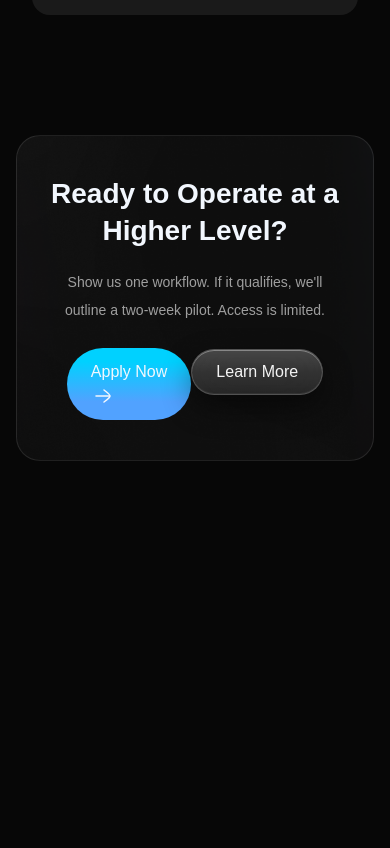
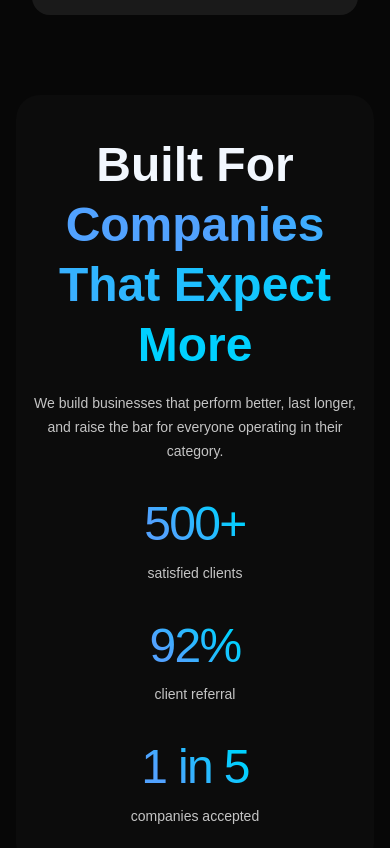
Before and after one commit to Cozmiq-Codes/nuwat, a Next.js app: page / in a window 390 px wide. Shown: the part 5616-6464 px from the top of the page. Before the commit the page ends 6137 px from the top, so only its background shows below. Built offline with nearby package versions, Linux system fonts and the light colour scheme.

Commit message:
feat(home): Stats Section Design

```diff
--- a/app/globals.css
+++ b/app/globals.css
@@ -66,7 +66,7 @@ body.menu-open {
 }
 
 .section-heading {
-    @apply text-[#F2F7FE] text-center text-5xl font-bold leading-[60px] capitalize;
+  @apply text-[#F2F7FE] text-center text-5xl font-bold leading-[60px] capitalize;
 }
 
 /* Navbar */
--- a/app/page.tsx
+++ b/app/page.tsx
@@ -5,6 +5,7 @@ import CTA from "@/components/home/cta/CTA";
 import Image from "next/image";
 import EmpoweringSection from "@/components/home/Empowering/EmpoweringSection";
 import Capabilities from "@/components/home/capabilities/Capabilities";
+import StatsSection from "@/components/home/stats/StatsSection";
 const HeroImage = "/hero/hero-big.png";
 
 const Home = () => {
@@ -20,9 +21,10 @@ const Home = () => {
           className={"w-full h-[380px] rounded-2xl"}
         />
       </div>
-        <EmpoweringSection />
+      <EmpoweringSection />
       <WhatWeDo />
-        <Capabilities />
+      <Capabilities />
+      <StatsSection />
       <CTA />
     </>
   );
--- a/components/home/cta/CTA.tsx
+++ b/components/home/cta/CTA.tsx
@@ -12,8 +12,8 @@ const CTA = () => {
                 Ready to Operate at a Higher Level?
               </h2>
               <p className={"paragraph_md"}>
-                Show us one workflow. If it qualifies, we&apos;ll outline a two-week
-                pilot. Access is limited.
+                Show us one workflow. If it qualifies, we&apos;ll outline a
+                two-week pilot. Access is limited.
               </p>
             </div>
             <div className="cta_bottom_content">
--- /dev/null
+++ b/components/home/stats/StatsSection.tsx
@@ -0,0 +1,89 @@
+import React from "react";
+
+const StatsSection = () => {
+  return (
+    <section>
+      <div className={"main-container"}>
+        <div
+          className={
+            "py-[40px] md:py-[75px] px-4 md:px-0 bg-[#FFFFFF05] flex flex-col items-center justify-center w-full rounded-3xl gap-8 md:gap-12"
+          }
+        >
+          <div
+            className={
+              "max-w-full lg:max-w-[900px] flex flex-col items-center gap-4"
+            }
+          >
+            <h2 className={"section-heading text-3xl md:text-4xl lg:text-5xl"}>
+              Built for{" "}
+              <span className={"heading-span"}>Companies That Expect More</span>
+            </h2>
+            <p
+              className={
+                "text-center max-w-full md:max-w-[600px] text-[#FFFFFFC2] text-sm lg:text-[16px] font-normal leading-[24px] lg:leading-[28px]"
+              }
+            >
+              We build businesses that perform better, last longer, and raise
+              the bar for everyone operating in their category.
+            </p>
+          </div>
+          <div
+            className={
+              "flex flex-col md:flex-row justify-between gap-8 md:gap-16 text-center"
+            }
+          >
+            <div className={"flex flex-col items-center gap-2"}>
+              <h3
+                className={
+                  "heading-span text-[48px] lg:text-[64px] font-medium leading-[1.2] lg:leading-[72px] tracking-[-1.677px]"
+                }
+              >
+                500+
+              </h3>
+              <p
+                className={
+                  "text-[14px] lg:text-[16px] font-normal leading-[24px] lg:leading-[28px] text-[#FFFFFFC2]"
+                }
+              >
+                satisfied clients
+              </p>
+            </div>
+            <div className={"flex flex-col items-center gap-2"}>
+              <h3
+                className={
+                  "heading-span text-[48px] lg:text-[64px] font-medium leading-[1.2] lg:leading-[72px] tracking-[-1.677px]"
+                }
+              >
+                92%
+              </h3>
+              <p
+                className={
+                  "text-[14px] lg:text-[16px] font-normal leading-[24px] lg:leading-[28px] text-[#FFFFFFC2]"
+                }
+              >
+                client referral
+              </p>
+            </div>
+            <div className={"flex flex-col items-center gap-2"}>
+              <h3
+                className={
+                  "heading-span text-[48px] lg:text-[64px] font-medium leading-[1.2] lg:leading-[72px] tracking-[-1.677px]"
+                }
+              >
+                1 in 5
+              </h3>
+              <p
+                className={
+                  "text-[14px] lg:text-[16px] font-normal leading-[24px] lg:leading-[28px] text-[#FFFFFFC2]"
+                }
+              >
+                companies accepted
+              </p>
+            </div>
+          </div>
+        </div>
+      </div>
+    </section>
+  );
+};
+export default StatsSection;
--- a/next.config.ts
+++ b/next.config.ts
@@ -1,7 +1,7 @@
 import type { NextConfig } from "next";
 
 const nextConfig: NextConfig = {
-  output: "standalone"
+  output: "standalone",
 };
 
 export default nextConfig;
```
